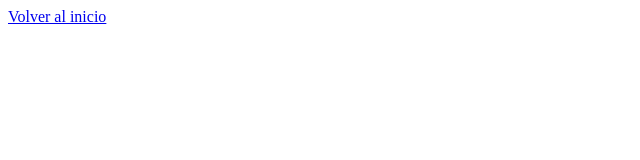
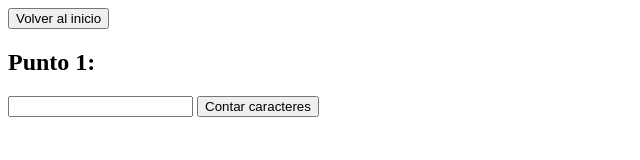
Before and after one commit to Nicolas-Velasquez/html-css-js, a plain HTML site: page html/punto1.html in a window 1280 px wide. Shown: the whole page, without its empty margins (0-640 px from the left). Drawn offline with Linux system fonts and the light colour scheme.

Commit message:
el punto 1 funciona correctamente

```diff
--- a/html/punto1.html
+++ b/html/punto1.html
@@ -2,12 +2,22 @@
 <html lang="es">
     <head>
         <meta charset="UTF-8">
-        <title>Document</title>
+        <title>Punto 1</title>
+        <script src="../js/punto1.js"></script>
     </head>
     <body>
         <div>
-            <a href="../index.html">Volver al inicio</a>
+            <a href="../index.html">
+                <button>Volver al inicio</button>
+            </a>
         </div>
-        <script src="js/punto1.js"></script>
+        <div>
+            <h2>Punto 1:</h2>
+            <input type="text" id="texto">
+            <button onclick="contar()">Contar caracteres</button>
+        </div>
+        <div>
+            <p id="resultado"></p>
+        </div>
     </body>
 </html>
--- a/js/punto1.js
+++ b/js/punto1.js
@@ -0,0 +1,6 @@
+
+function contar(){
+ let texto = document.getElementById('texto').value
+ let longitud = texto.length
+ document.getElementById('resultado').innerHTML = '"' + texto + '" ' + ' tiene ' + longitud + ' caracteres'
+}
```
